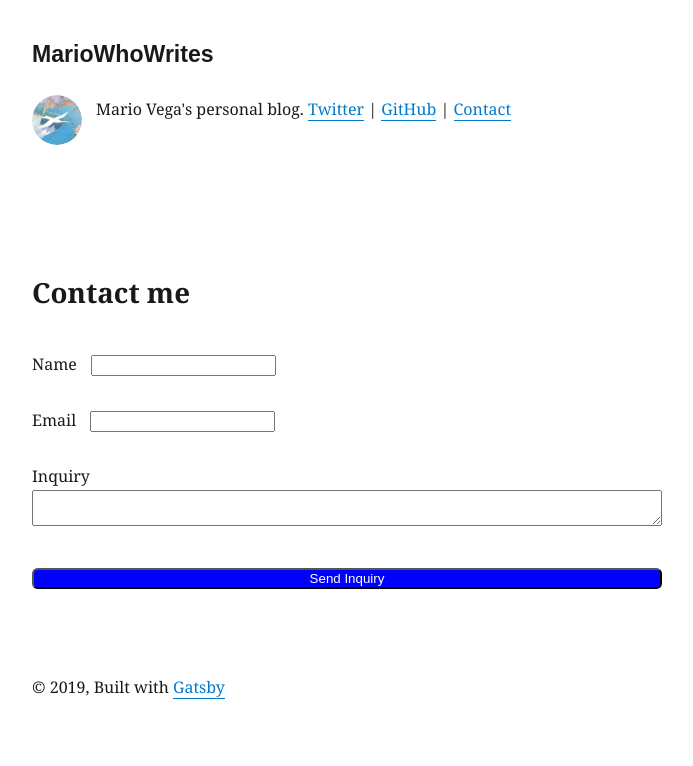
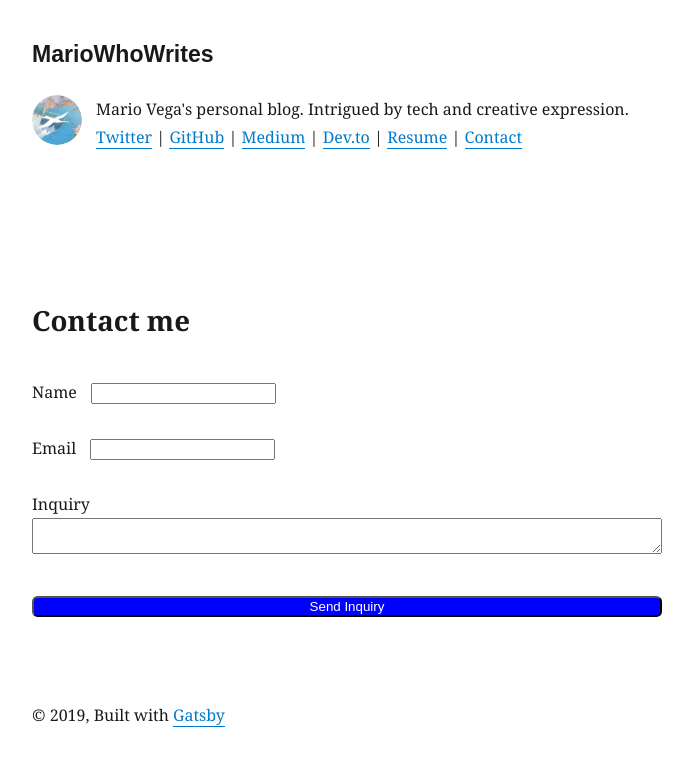
Before and after one commit to mariowhowrites/mww-gatsby-blog, a Gatsby site: page /contact in a window 1280 px wide. Shown: the whole page, without its empty margins (293-986 px from the left). Built offline with nearby package versions, Linux system fonts and the light colour scheme; Gatsby itself is replaced by a stand-in of ours; some packages are replaced by stand-ins of ours.

Commit message:
add more social links

```diff
--- a/gatsby-config.js
+++ b/gatsby-config.js
@@ -6,7 +6,9 @@ module.exports = {
     siteUrl: `https://mariowhowrites.com`,
     social: {
       twitter: `mariowhowrites`,
-      github: `mariowhowrites`
+      github: `mariowhowrites`,
+      medium: `mariowhowrites`,
+      devto: `mariowhowrites`
     },
   },
   plugins: [
--- a/src/components/bio.js
+++ b/src/components/bio.js
@@ -38,23 +38,23 @@ function Bio() {
               }}
             />
             <p>
-              {author}'s personal blog.
+              {author}'s personal blog. Intrigued by tech and creative expression.
               {` `}
-              <a href={`https://twitter.com/${social.twitter}`}>
-                Twitter
+              <a href={`https://twitter.com/${social.twitter}`}>Twitter</a>
+              {` `}|{` `}
+              <a href={`https://twitter.com/${social.github}`}>GitHub</a>
+              {` `}|{` `}
+              <a href={`https://medium.com/@${social.medium}`}>Medium</a>
+              {` `}|{` `}
+              <a href={`https://dev.to/${social.devto}`}>Dev.to</a>
+              {` `}|{` `}
+              <a
+                href={`https://docs.google.com/document/d/1Alx-1IwcP6ovn3jaK53fpUY7WeGZg2qLWUrKVT3D4m8/edit?usp=sharing`}
+              >
+                Resume
               </a>
-              {` `}
-              |
-              {` `}
-              <a href={`https://twitter.com/${social.github}`}>
-                GitHub
-              </a>
-              {` `}
-              |
-              {` `}
-              <a href={`/contact`}>
-                Contact
-              </a>
+              {` `}|{` `}
+              <a href={`/contact`}>Contact</a>
               {` `}
             </p>
           </div>
```
